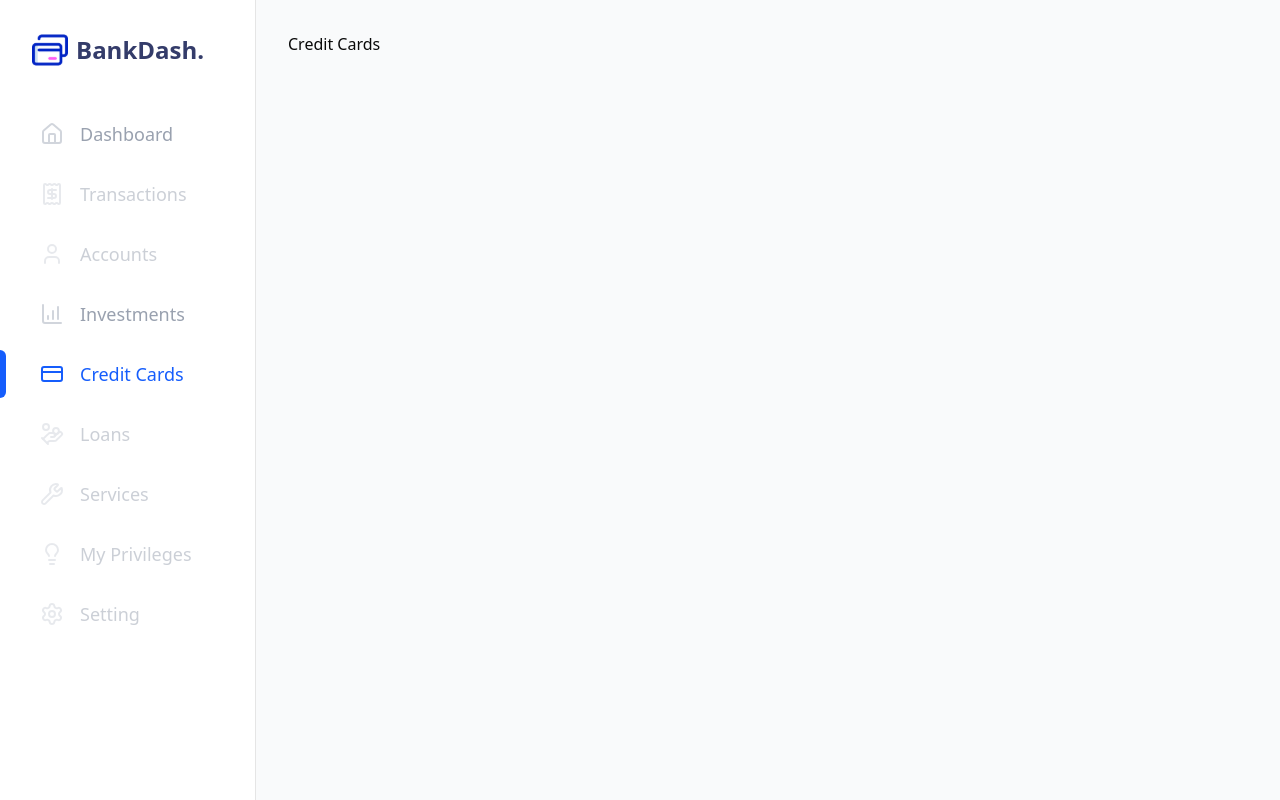
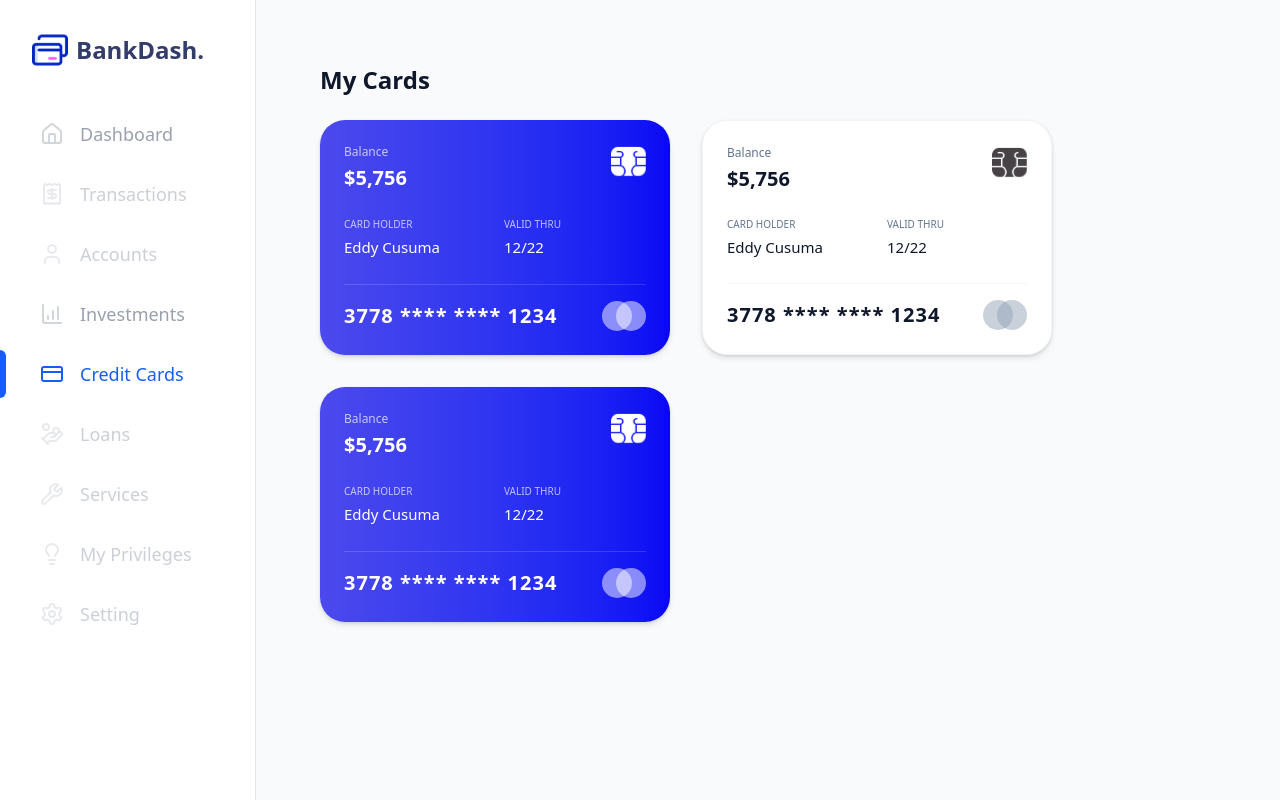
Before and after one commit to Mayada309/bankdash, a Next.js app: page /credit-cards in a window 1280 px wide. Built offline with nearby package versions, Linux system fonts and the light colour scheme.

Commit message:
feat: Add "My Cards" page with credit card data, reusable components, and SVG icons.

```diff
--- a/app/credit-cards/page.tsx
+++ b/app/credit-cards/page.tsx
@@ -1,7 +1,15 @@
+import { MyCard } from '@/components/credit-cards/MyCard';
+import { creditCards } from '@/data/creditcards';
+
 function CreditCards() {
     return (
-        <div>
-            <h1>Credit Cards</h1>
+        <div className="p-8">
+            <h1 className="mb-6 text-2xl font-semibold text-slate-900">My Cards</h1>
+            <div className="flex flex-wrap gap-8">
+                {creditCards.map((card) => (
+                    <MyCard key={card.id} card={card} />
+                ))}
+            </div>
         </div>
     )
 }
--- /dev/null
+++ b/components/credit-cards/MyCard.tsx
@@ -0,0 +1,62 @@
+import { CreditCard } from '@/data/creditcards';
+import { cn } from '@/lib/utils';
+import Image from 'next/image';
+import { ChipCard } from '../global/icons';
+
+interface MyCardProps {
+  card: CreditCard;
+}
+
+export function MyCard({ card }: MyCardProps) {
+  const isBlue = card.theme === 'blue';
+
+  return (
+    <div
+      className={cn(
+        'relative flex h-[235px] w-[350px] flex-col justify-between rounded-[25px] p-6 text-white shadow-lg transition-all hover:scale-105',
+        isBlue
+          ? 'bg-gradient-to-r from-[#4C49ED] to-[#0A06F4]'
+          : 'border border-gray-100 bg-white text-slate-900'
+      )}
+    >
+      {/* Top Row: Balance and Chip */}
+      <div className="flex items-start justify-between">
+        <div className="flex flex-col gap-1">
+          <span className={cn("text-xs font-normal", isBlue ? "text-white/70" : "text-slate-500")}>Balance</span>
+          <span className={cn("text-xl font-semibold", isBlue ? "text-white" : "text-slate-900")}>
+            ${card.balance.toLocaleString()}
+          </span>
+        </div>
+        <div>
+           	<ChipCard dark={!isBlue} />
+        </div>
+      </div>
+
+      {/* Middle Row: Card Holder and Valid Thru */}
+      <div className="flex gap-16">
+        <div className="flex flex-col gap-1">
+          <span className={cn("text-[10px] uppercase", isBlue ? "text-white/70" : "text-slate-500")}>Card Holder</span>
+          <span className={cn("text-[15px] font-medium", isBlue ? "text-white" : "text-slate-900")}>{card.cardHolder}</span>
+        </div>
+        <div className="flex flex-col gap-1">
+          <span className={cn("text-[10px] uppercase", isBlue ? "text-white/70" : "text-slate-500")}>Valid Thru</span>
+          <span className={cn("text-[15px] font-medium", isBlue ? "text-white" : "text-slate-900")}>{card.validThru}</span>
+        </div>
+      </div>
+
+      {/* Bottom Row: Card Number and Logo */}
+      <div className={cn("flex items-center justify-between pt-4", isBlue ? "border-t border-t-white/15" : "border-t border-t-slate-100")}>
+        <span className={cn("text-xl font-semibold tracking-wider", isBlue ? "text-white" : "text-slate-900")}>
+          {card.cardNumber}
+        </span>
+        <div className="flex items-center">
+           {/* Mastercard Logo */}
+           <svg width="44" height="30" viewBox="0 0 44 30" fill="none" xmlns="http://www.w3.org/2000/svg">
+                <circle cx="15" cy="15" r="15" fill={isBlue ? "white" : "#94a3b8"} fillOpacity="0.5"/>
+                <circle cx="29" cy="15" r="15" fill={isBlue ? "white" : "#94a3b8"} fillOpacity="0.5"/>
+            </svg>
+        </div>
+      </div>
+    </div>
+  );
+}
--- a/components/global/icons.tsx
+++ b/components/global/icons.tsx
@@ -10,3 +10,14 @@ export function CreditCards() {
 		/>
 	)
 }
+
+export function ChipCard({dark}: {dark?: boolean}) {
+	return (
+		<Image
+			src={dark ? '/icons/chip-card-dark.svg' : '/icons/chip-card.svg'}
+			alt='[ ]'
+			width={34.78}
+			height={34.78}
+		/>
+	)
+}
--- /dev/null
+++ b/data/creditcards.ts
@@ -0,0 +1,35 @@
+export interface CreditCard {
+  id: number;
+  balance: number;
+  cardHolder: string;
+  validThru: string;
+  cardNumber: string; // Last 4 digits or full masked string
+  theme: 'blue' | 'white';
+}
+
+export const creditCards: CreditCard[] = [
+  {
+    id: 1,
+    balance: 5756,
+    cardHolder: 'Eddy Cusuma',
+    validThru: '12/22',
+    cardNumber: '3778 **** **** 1234',
+    theme: 'blue',
+  },
+  {
+    id: 2,
+    balance: 5756,
+    cardHolder: 'Eddy Cusuma',
+    validThru: '12/22',
+    cardNumber: '3778 **** **** 1234',
+    theme: 'white',
+  },
+  {
+    id: 3,
+    balance: 5756,
+    cardHolder: 'Eddy Cusuma',
+    validThru: '12/22',
+    cardNumber: '3778 **** **** 1234',
+    theme: 'blue',
+  },
+];
```
Also changed, not shown: public/icons/chip-card-dark.svg (added), public/icons/chip-card.svg (added).
